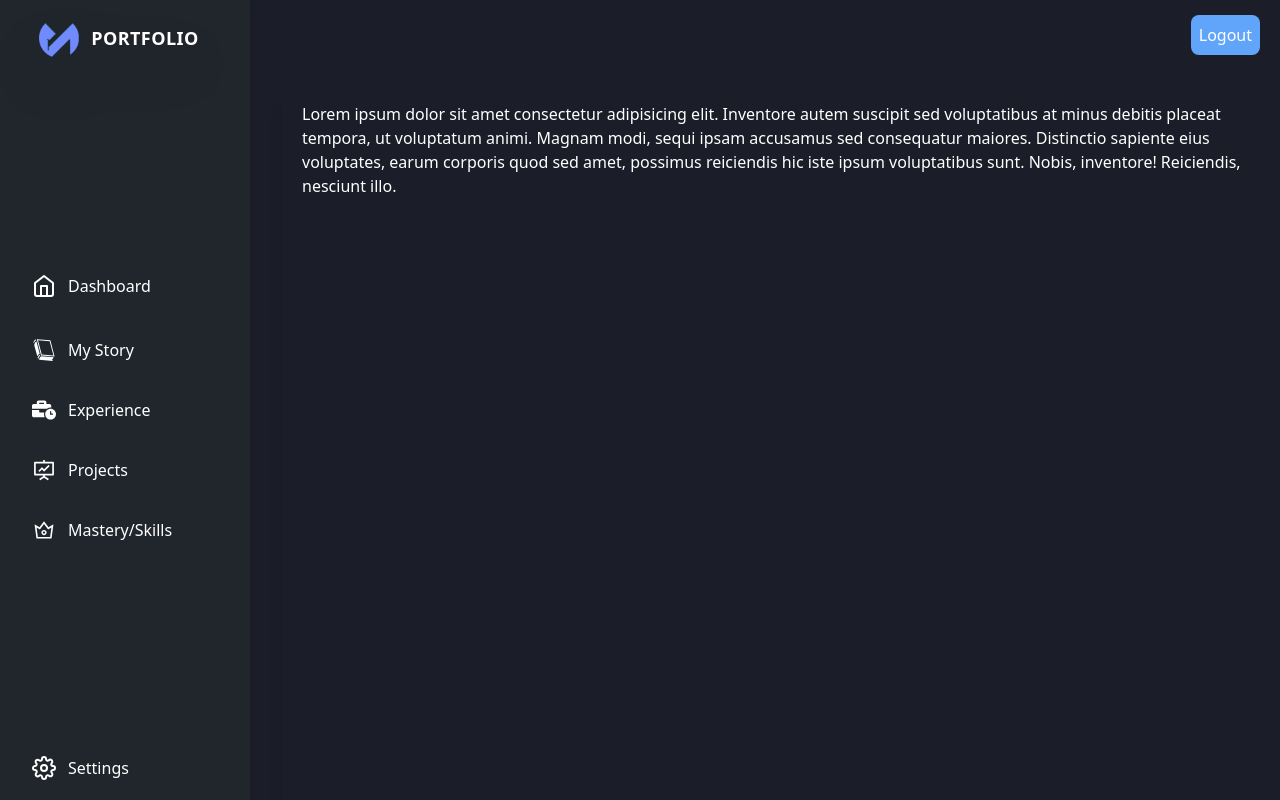
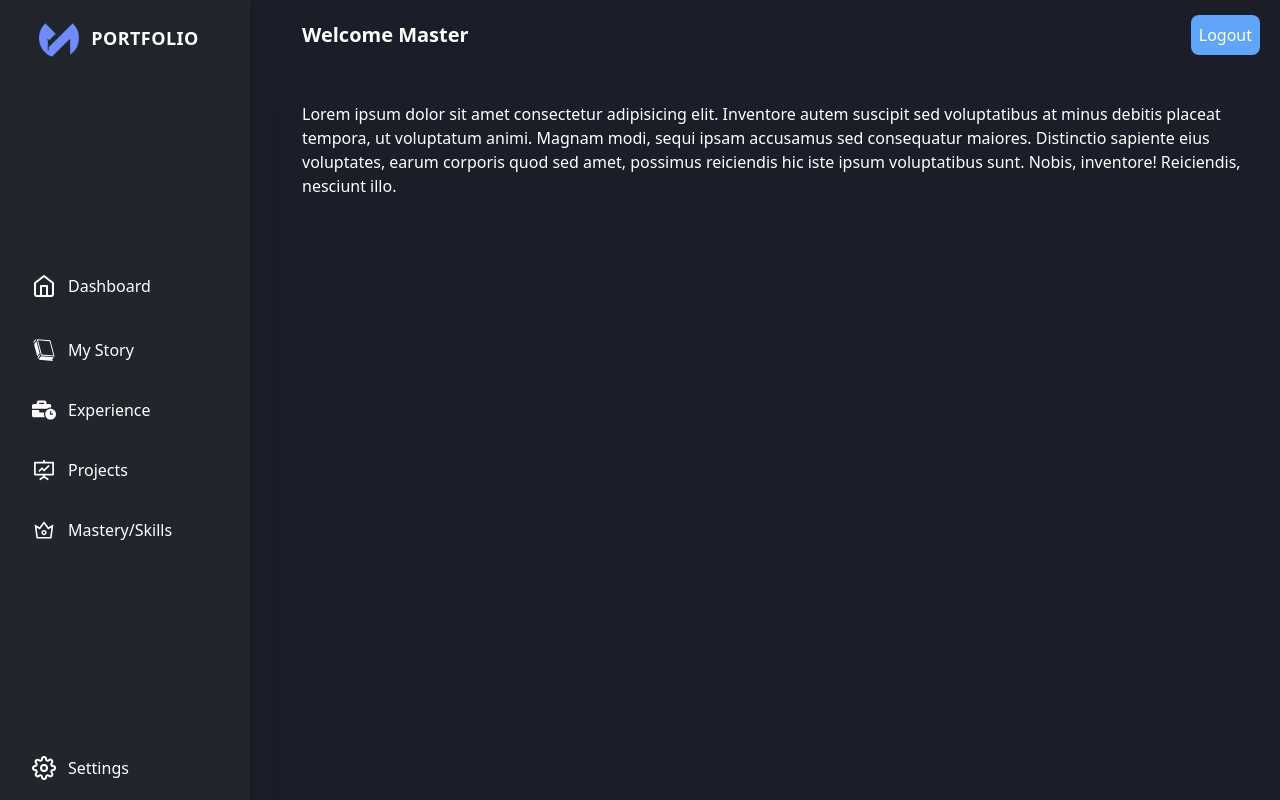
Before and after one commit to DevNanad/MODERN-PORTFOLIO, a React (Create React App) app: page /admin/dashboard in a window 1280 px wide. Built offline with nearby package versions, Linux system fonts and the light colour scheme; sample sign-in values are in the browser's storage.

Commit message:
display users name at dashboard

```diff
--- a/src/pages/Dashboard.js
+++ b/src/pages/Dashboard.js
@@ -4,13 +4,13 @@ import { useTimelineStore } from '../store/zustand'
 import logo from '../images/logo.png'
 
 import {FiHome,FiSettings} from 'react-icons/fi'
-import {GiBlackBook} from 'react-icons/gi'
+import {GiBlackBook, GiH2O} from 'react-icons/gi'
 import {FaBusinessTime} from 'react-icons/fa'
 import {AiOutlineFundProjectionScreen,AiOutlineCrown} from 'react-icons/ai'
 
 
 export default function Dashboard() {
-    const {logoutRequest} = useTimelineStore((state) => state)
+    const {logoutRequest, username} = useTimelineStore((state) => state)
 
   return (
     <div className='dashboard-container text-white'>
@@ -58,7 +58,9 @@ export default function Dashboard() {
           </button>
 
         </div>
-        <nav className='dash-header flex items-center justify-end px-5'>
+        <nav className='dash-header flex items-center justify-between px-5'>
+
+            <h2 className='font-bold text-xl'>Welcome Master <span className='text-blue-300 capitalize'>{username}</span></h2>
             <button className='bg-blue-400 p-2 rounded-lg'>
               <NavLink to="/admin/login" onClick={logoutRequest}>Logout</NavLink>
             </button>
--- a/src/pages/Login.js
+++ b/src/pages/Login.js
@@ -2,14 +2,13 @@ import React from 'react'
 import cat from "../images/cat.png";
 import { useState } from 'react';
 import { useTimelineStore } from '../store/zustand'
-import { Navigate } from "react-router-dom";
 
 
 export default function Login() {
 
-  const [ username, setUsername ] = useState('')
+  const [ username, setlocalUsername ] = useState('')
   const [ password, setPassword ] = useState('')
-  const { token, loginRequest, isLoading, setError } = useTimelineStore((state) => state)
+  const { token, loginRequest, isLoading, setError, setUsername } = useTimelineStore((state) => state)
 
 
   const loginSubmit  = (e) => {
@@ -17,9 +16,9 @@ export default function Login() {
 
     loginRequest(username, password)
 
-    //console.log(username, password);
+    setUsername(username);
 
-    //console.log(token);
+    //console.log(username);
 
   }
 
@@ -45,7 +44,7 @@ export default function Login() {
                 <input
                 type="text"
                 placeholder='Username'
-                onChange={(e) => setUsername(e.target.value)}
+                onChange={(e) => setlocalUsername(e.target.value)}
                 value={username}
                 className='bg-[#1B1D28] w-full px-3 py-2 rounded-md border-2 border-[#444C55] focus:outline-none focus:border-[#6E88F9]'/>
 
--- a/src/store/zustand.js
+++ b/src/store/zustand.js
@@ -5,6 +5,7 @@ export const useTimelineStore = create((set,get) => ({
     //states
     timelinedata: [],
     token: null,
+    username: null,
     isLoading: null,
     setError: null,
     authenticated: false,
@@ -71,6 +72,10 @@ export const useTimelineStore = create((set,get) => ({
         } catch (error) {
             console.log(error.message);
         }
+    },
+
+    setUsername: (username) =>{
+        set(() => ({username: username}))
     }
 
 
```
